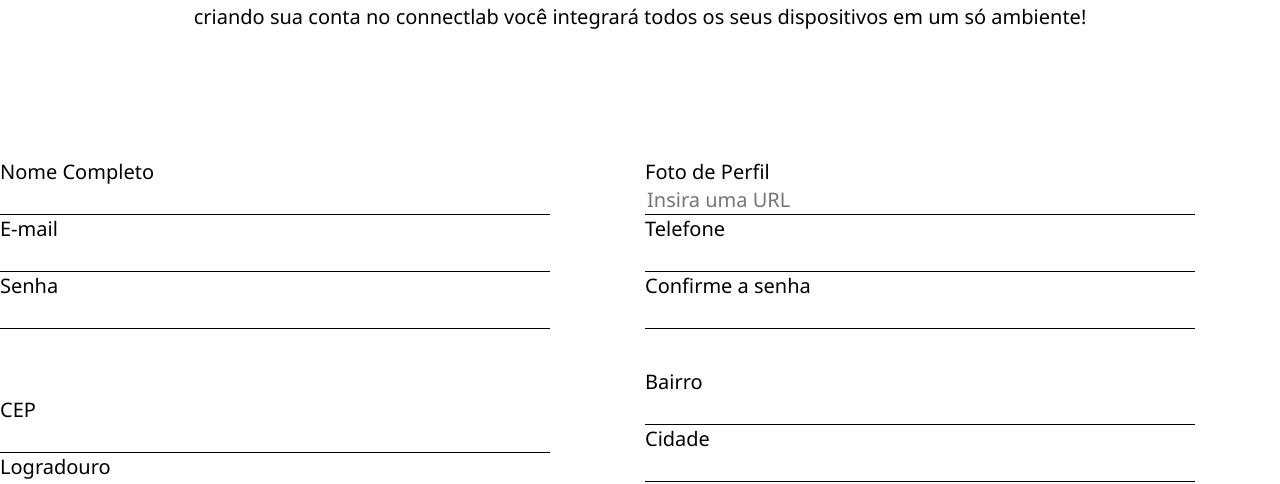
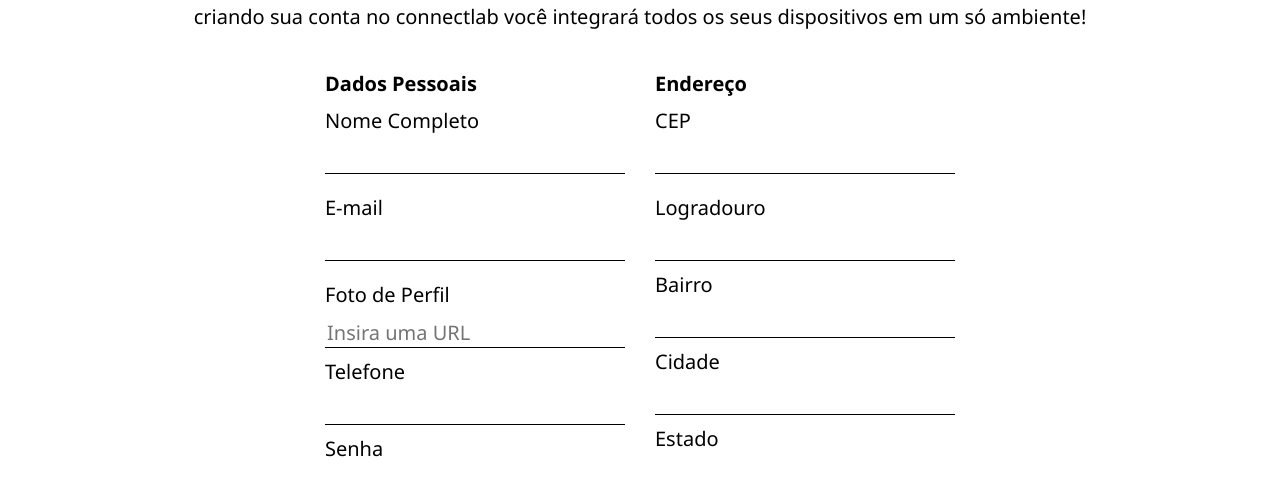
Before and after one commit to andregodeiro/M1P2, a React (Create React App) app: page /cadastro in a window 1280 px wide. Shown: the part 316-800 px from the top of the page. Built offline with nearby package versions, Linux system fonts and the light colour scheme.

Commit message:
feat: input styled components

```diff
--- a/src/components/Pages/Login/Login.jsx
+++ b/src/components/Pages/Login/Login.jsx
@@ -1,4 +1,4 @@
-import { Button, ContainerLogin } from "../../../styles";
+import { Button, ContainerLogin, Input } from "../../../styles";
 import { Link } from "react-router-dom";
 import React, { useState, useContext } from "react";
 import { useForm } from "react-hook-form";
@@ -13,11 +13,16 @@ export const Login = () => {
   const [password, setPassword] = useState("");
 
   const schema = yup.object().shape({
-    email: yup.string().required(),
-    password: yup.string().required(),
+    email: yup.string().required("Digite seu e-mail"),
+    password: yup.string().required("Digite sua senha"),
   });
 
-  const { register, handleSubmit } = useForm({
+  const {
+    register,
+    handleSubmit,
+    formState: { errors },
+  } = useForm({
+    mode: "onBlur",
     resolver: yupResolver(schema),
   });
 
@@ -36,7 +41,8 @@ export const Login = () => {
             <label htmlFor="email" name="email" id="email">
               e-mail
             </label>
-            <input
+
+            <Input
               type="email"
               name="email"
               id="email"
@@ -44,8 +50,10 @@ export const Login = () => {
               defaultValue={email}
               onChange={(event) => setEmail(event.target.value)}
             />
+            <small>{errors.email?.message}</small>
+
             <label htmlFor="password">senha</label>
-            <input
+            <Input
               type="password"
               name="password"
               id="password"
@@ -53,13 +61,10 @@ export const Login = () => {
               defaultValue={password}
               onChange={(event) => setPassword(event.target.value)}
             />
+            <small>{errors.password?.message}</small>
           </div>
           <div className="buttons">
-            <Button>
-              {/* <Link to="/home"> */}
-              <input type="submit" value="acessar" />
-              {/* </Link> */}
-            </Button>
+            <Button type="submit">acessar</Button>
             <Link to="/cadastro">crie uma conta no connectlab</Link>
           </div>
         </form>
--- a/src/components/Pages/SignUp/SignUp.jsx
+++ b/src/components/Pages/SignUp/SignUp.jsx
@@ -1,4 +1,4 @@
-import { Button, FormSignUp, FormSignUpHeader } from "../../../styles";
+import { Button, FormSignUp, FormSignUpHeader, Input } from "../../../styles";
 import { useForm } from "react-hook-form";
 import { yupResolver } from "@hookform/resolvers/yup";
 import * as yup from "yup";
@@ -121,40 +121,43 @@ export const SignUp = () => {
         </p>
       </FormSignUpHeader>
       <div>
+        <div className="formContainer">
           <FormSignUp>
-          <form onSubmit={handleSubmit(createUser)} className="formSignUp">
-            <div className="signUpData1">
+            <form onSubmit={handleSubmit(createUser)}>
+              <div className="formSignUp">
+                <div className="signUpData">
+                  <h3>Dados Pessoais</h3>
                   <label htmlFor="">Nome Completo</label>
-              <input type="text" {...register("fullName")} />
+                  <Input type="text" {...register("fullName")} />
                   <small>{errors.fullName?.message}</small>
 
                   <label htmlFor="">E-mail</label>
-              <input type="text" {...register("email")} />
+                  <Input type="text" {...register("email")} />
                   <small>{errors.email?.message}</small>
 
-              <label htmlFor="">Senha</label>
-              <input type="password" {...register("password")} />
-              <p>{errors.password?.message}</p>
-            </div>
-            <div className="signUpData2">
                   <label htmlFor="">Foto de Perfil</label>
-              <input
+                  <Input
                     type="text"
                     placeholder="Insira uma URL"
                     {...register("photoUrl")}
                   />
 
                   <label htmlFor="">Telefone</label>
-              <input type="number" {...register("phone")} />
+                  <Input type="number" {...register("phone")} />
+
+                  <label htmlFor="">Senha</label>
+                  <Input type="password" {...register("password")} />
+                  <p>{errors.password?.message}</p>
 
                   <label htmlFor="">Confirme a senha</label>
-              <input type="password" {...register("passwordConfirm")} />
+                  <Input type="password" {...register("passwordConfirm")} />
                   <small>{errors.passwordConfirm?.message}</small>
                 </div>
 
-            <div className="signUpAdress1">
+                <div className="signUpAdress">
+                  <h3>Endereço</h3>
                   <label htmlFor="">CEP</label>
-              <input
+                  <Input
                     type="text"
                     id="cep"
                     {...register("zipCode")}
@@ -163,23 +166,31 @@ export const SignUp = () => {
                   <small>{errors.zipCode?.message}</small>
 
                   <label htmlFor="">Logradouro</label>
-              <input type="text" id="logradouro" {...register("street")} />
+                  <Input type="text" id="logradouro" {...register("street")} />
+
+                  <label htmlFor="">Bairro</label>
+                  <Input
+                    type="text"
+                    id="bairro"
+                    {...register("neighborhood")}
+                  />
+
+                  <label htmlFor="">Cidade</label>
+                  <Input type="text" id="cidade" {...register("city")} />
+
+                  <label htmlFor="">Estado</label>
+                  <Input type="text" id="uf" {...register("state")} />
 
                   <label htmlFor="">Número</label>
-              <input type="number" id="numero" {...register("number")} />
-            </div>
-            <div className="signUpAdress2">
-              <label htmlFor="">Bairro</label>
-              <input type="text" id="bairro" {...register("neighborhood")} />
-
-              <label htmlFor="">Cidade</label>
-              <input type="text" id="cidade" {...register("city")} />
-
-              <label htmlFor="">Estado</label>
-              <input type="text" id="uf" {...register("state")} />
+                  <Input type="number" id="numero" {...register("number")} />
 
                   <label htmlFor="">Complemento</label>
-              <input type="text" id="complemento" {...register("complement")} />
+                  <Input
+                    ype="text"
+                    id="complemento"
+                    {...register("complement")}
+                  />
+                </div>
               </div>
               <div className="sendButton">
                 <Button type="submit">cadastrar</Button>
@@ -188,6 +199,7 @@ export const SignUp = () => {
           </FormSignUp>
         </div>
       </div>
+    </div>
   );
 };
 
--- a/src/styles.js
+++ b/src/styles.js
@@ -64,11 +64,22 @@ export const Button = styled.button`
   width: 100px;
   font-size: 20px;
   border-radius: 10px;
+  cursor: pointer;
 
   a {
     text-decoration: none;
     color: white;
   }
+`;
+
+export const Input = styled.input`
+  outline: none;
+  border: solid #000;
+  border-width: 0 0 1px 0;
+`;
+
+export const Label = styled.label`
+  text-align: left;
 `;
 
 export const FormSignUpHeader = styled.div`
@@ -81,68 +92,47 @@ export const FormSignUpHeader = styled.div`
 `;
 
 export const FormSignUp = styled.div`
-  .formSignUp {
-    display: grid;
-    text-align: center;
-    align-items: center;
-    justify-content: center;
-    /* border: solid blue; */
-    grid-template-columns: repeat(2, 1fr);
-    grid-template-rows: repeat(2, 1fr);
-    grid-column-gap: 0px;
-    grid-row-gap: 0px;
-    gap: 10px;
-    margin-top: 100px;
-    width: 2vr;
+  /* border: solid 3px purple; */
+  background-color: white;
+  padding: 10px;
+  margin: 0 auto;
+  width: 100%;
+  max-width: 50%;
+
+  span {
+    padding: 10px;
   }
 
-  .signUpData1 {
-    grid-area: 1 / 1 / 2 / 2;
+  .formSignUp {
+    display: flex;
+    align-items: flex-start;
+    gap: 30px;
+    justify-content: center;
+    padding: 30px;
+  }
+
+  .signUpData {
+    /* border: solid 3px green; */
     display: flex;
     flex-direction: column;
-    align-items: start;
-    /* border: solid blue; */
+    gap: 10px;
   }
 
-  .signUpData2 {
-    grid-area: 1 / 2 / 2 / 3;
+  .signUpAdress {
+    /* border: solid 3px yellow; */
     display: flex;
     flex-direction: column;
-    /* border: solid blue; */
-  }
-
-  .signUpAdress1 {
-    grid-area: 2 / 1 / 3 / 2;
-    /* border: solid red; */
-    display: flex;
-    flex-direction: column;
-  }
-
-  .signUpAdress2 {
-    grid-area: 2 / 2 / 3 / 3;
-    /* border: solid red; */
-    display: flex;
-    flex-direction: column;
+    gap: 10px;
   }
 
   label {
-    /* border: solid; */
+    /* border: solid grey; */
     text-align: left;
-  }
-
-  .formSignUp input {
-    outline: none;
-    border: solid #000;
-    border-width: 0 0 1px 0;
-    width: 550px;
   }
 
   .sendButton {
     text-align: center;
-    display: flex;
-    justify-content: center;
-    /* border: solid grey; */
-    margin-top: 30px;
+    /* border: solid lightseagreen; */
   }
 `;
 
```
Lines whose indentation alone changed are shown as unchanged.
